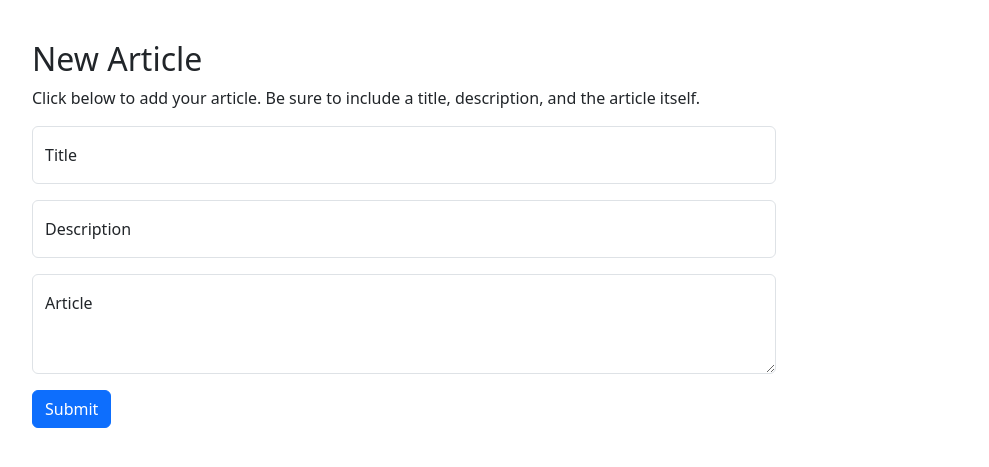
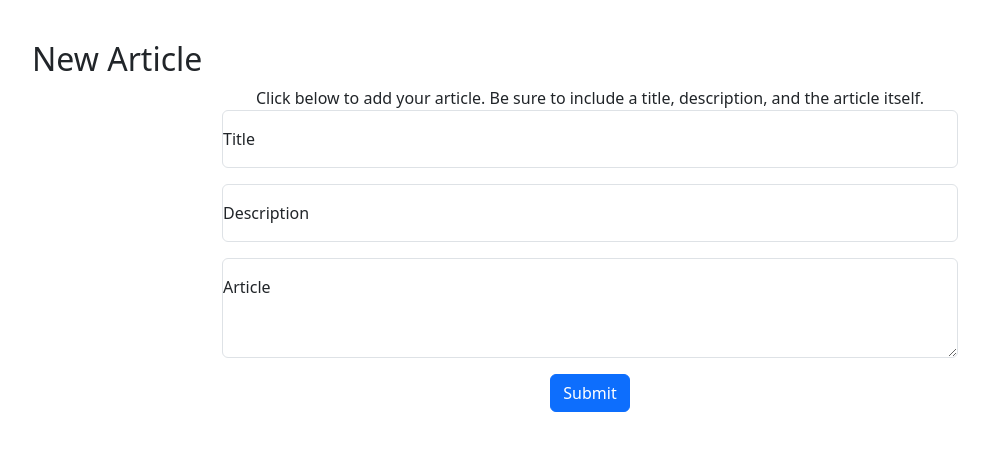
Before and after one commit to Bratah123/TheOrangeOnion, a Flask app: page /new_article in a window 1280 px wide. Shown: the part 56-523 px from the top of the page, without its empty margins (50-1039 px from the left). Run offline with Flask 3, Linux system fonts and the light colour scheme; parts of the project's set-up code (start-up, migrations or seed data) failed here and were passed over.

Commit message:
Centered the textareas

```diff
--- a/src/templates/new_article.html
+++ b/src/templates/new_article.html
@@ -7,27 +7,39 @@
       <h2 class="mt-1">New Article</h2>
     </div>
 
-    <div class="container-lg">Click below to add your article. Be sure to include a title, description, and the article itself.</div>
+    <div class="container-lg">
+      <div class="text-center form-floating">
+        Click below to add your article. Be sure to include a title, description, and the article itself.
+      </div>
+
+
       <div class="col">
         <div class="form-floating">
-
+          <div class="text-center">
+            <div class="row justify-content-center">
               <div class="form-floating mb-3 col-9 col-lg-8">
                 <input type="email" class="form-control" id="floatingInput" placeholder="name@example.com">
                 <label for="floatingInput">Title</label>
               </div>
+            </div>
 
+            <div class="row justify-content-center">
               <div class="form-floating mb-3 col-9 col-lg-8">
                 <input type="email" class="form-control" id="floatingInput" placeholder="name@example.com">
                 <label for="floatingInput">Description</label>
               </div>
+            </div>
 
+            <div class="row justify-content-center">
               <div class="form-floating mb-3 col-9 col-lg-8">
                 <textarea class="form-control" placeholder="Leave a comment here" id="floatingTextarea2" style="height: 100px"></textarea>
                 <label for="floatingTextarea2">Article</label>
+              </div>
             </div>
 
             <div><input class="btn btn-primary" type="submit" value="Submit"></div>
           </div>
       </div>
   </div>
+</div>
 {% endblock %}
```
Lines whose indentation alone changed are shown as unchanged.
